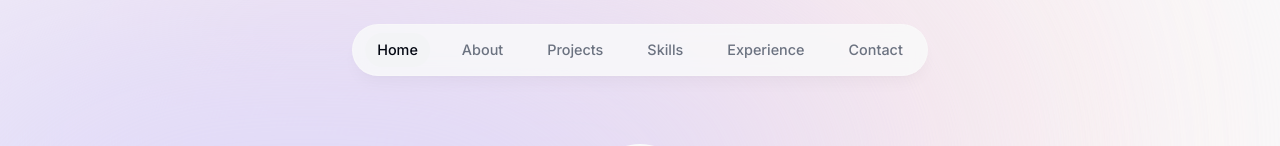
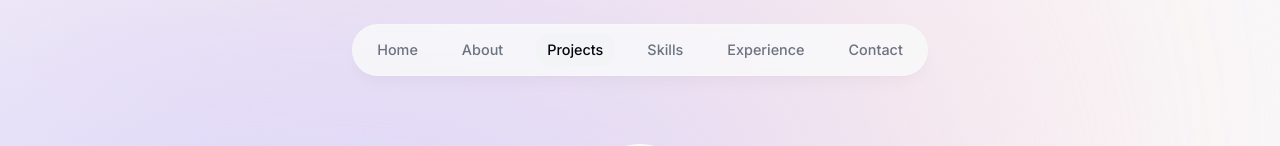
Before and after one commit to nickdunn2/portfolio, a Next.js app: page / in a window 1280 px wide. Shown: the top 146 px of the page. Built offline with nearby package versions, Linux system fonts and the light colour scheme; grey boxes are pictures that could not be loaded.

Commit message:
feat(header): animate active section on scroll

```diff
--- a/components/about.tsx
+++ b/components/about.tsx
@@ -2,10 +2,25 @@
 
 import SectionHeader from "@/components/section-header"
 import { motion } from 'framer-motion'
+import { useInView } from "react-intersection-observer"
+import { useActiveSectionContext } from "@/context/active-section-context"
+import { useEffect } from "react"
 
 const About = () => {
+  const { ref, inView } = useInView({
+    threshold: 0.75,
+  })
+  const { setActiveSection, timeOfLastClick } = useActiveSectionContext()
+
+  useEffect(() => {
+    if (inView && (Date.now() - timeOfLastClick > 1000)) {
+      setActiveSection('About')
+    }
+  }, [inView, setActiveSection, timeOfLastClick])
+
   return (
     <motion.section
+      ref={ref}
       id="about"
       className="mb-28 max-w-[45rem] text-center leading-8 sm:mb-40 scroll-mt-28"
       initial={{ opacity: 0, y: 100}}
--- a/components/header.tsx
+++ b/components/header.tsx
@@ -7,7 +7,7 @@ import clsx from "clsx"
 import { useActiveSectionContext } from "@/context/active-section-context"
 
 const Header = () => {
-  const { activeSection, setActiveSection } = useActiveSectionContext()
+  const { activeSection, setActiveSection, setTimeOfLastClick } = useActiveSectionContext()
 
   return (
     <header className="z-[999] relative">
@@ -31,7 +31,10 @@ const Header = () => {
                   className={clsx("flex w-full items-center justify-center px-3 py-3 hover:text-gray-950 transition", {
                     "text-gray-950": activeSection === link.name,
                   })}
-                  onClick={() => setActiveSection(link.name)}
+                  onClick={() => {
+                    setActiveSection(link.name)
+                    setTimeOfLastClick(Date.now())
+                  }}
                 >
                   {link.name}
 
--- a/components/intro.tsx
+++ b/components/intro.tsx
@@ -5,10 +5,24 @@ import { motion } from 'framer-motion'
 import Link from "next/link"
 import { BsArrowRight, BsGithub, BsLinkedin } from "react-icons/bs"
 import { HiDownload } from "react-icons/hi"
+import { useInView } from "react-intersection-observer"
+import { useActiveSectionContext } from "@/context/active-section-context"
+import { useEffect } from "react"
 
 const Intro = () => {
+  const { ref, inView } = useInView({
+    threshold: 0.5,
+  })
+  const { setActiveSection, timeOfLastClick } = useActiveSectionContext()
+
+  useEffect(() => {
+    if (inView && (Date.now() - timeOfLastClick > 1000)) {
+      setActiveSection('Home')
+    }
+  }, [inView, setActiveSection, timeOfLastClick])
+
   return (
-    <section id="home" className="mb-28 max-w-[50rem] text-center sm:mb-0 scroll-mt-[100rem]">
+    <section ref={ref} id="home" className="mb-28 max-w-[50rem] text-center sm:mb-0 scroll-mt-[100rem]">
       <div className="flex items-center justify-center">
         <div className="relative">
           <motion.div
--- a/components/projects.tsx
+++ b/components/projects.tsx
@@ -1,12 +1,27 @@
-import React from "react"
+'use client'
+
+import React, { useEffect } from "react"
 import SectionHeader from "@/components/section-header"
 import { projectsData } from "@/lib/data"
 import Project from "@/components/project"
+import { useInView } from "react-intersection-observer"
+import { useActiveSectionContext } from "@/context/active-section-context"
 
 
 const Projects = () => {
+  const { ref, inView } = useInView({
+    threshold: 0.5,
+  })
+  const { setActiveSection, timeOfLastClick } = useActiveSectionContext()
+
+  useEffect(() => {
+    if (inView && (Date.now() - timeOfLastClick > 1000)) {
+      setActiveSection('Projects')
+    }
+  }, [inView, setActiveSection, timeOfLastClick])
+
   return (
-    <section id="projects" className="scroll-mt-28">
+    <section ref={ref} id="projects" className="scroll-mt-28">
       <SectionHeader>My Projects</SectionHeader>
       <div>
         {
--- a/context/active-section-context.tsx
+++ b/context/active-section-context.tsx
@@ -12,6 +12,8 @@ type ActiveSectionContextProviderProps = {
 type ActiveSectionContextType = {
   activeSection: SectionName
   setActiveSection: React.Dispatch<React.SetStateAction<SectionName>>
+  timeOfLastClick: number
+  setTimeOfLastClick: React.Dispatch<React.SetStateAction<number>>
 }
 
 export const ActiveSectionContext = createContext<ActiveSectionContextType | null>(null)
@@ -19,8 +21,18 @@ export const ActiveSectionContext = createContext<ActiveSectionContextType | nul
 const ActiveSectionContextProvider = ({ children }: ActiveSectionContextProviderProps) => {
   const [activeSection, setActiveSection] = useState<SectionName>('Home')
 
+  // Used to prevent scroll observer from firing for multiple sections when a link is clicked.
+  const [timeOfLastClick, setTimeOfLastClick] = useState(0)
+
   return (
-    <ActiveSectionContext.Provider value={{ activeSection, setActiveSection }}>
+    <ActiveSectionContext.Provider
+      value={{
+        activeSection,
+        setActiveSection,
+        timeOfLastClick,
+        setTimeOfLastClick,
+    }}
+    >
       {children}
     </ActiveSectionContext.Provider>
   )
```
